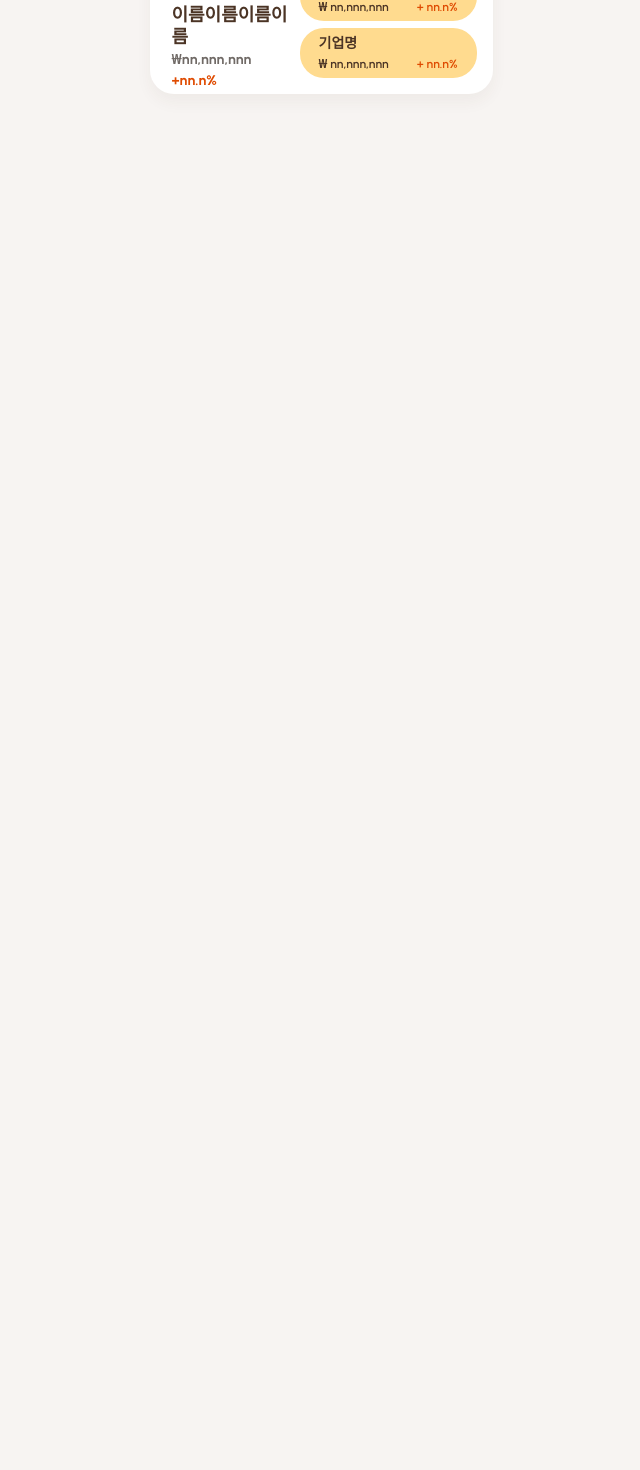
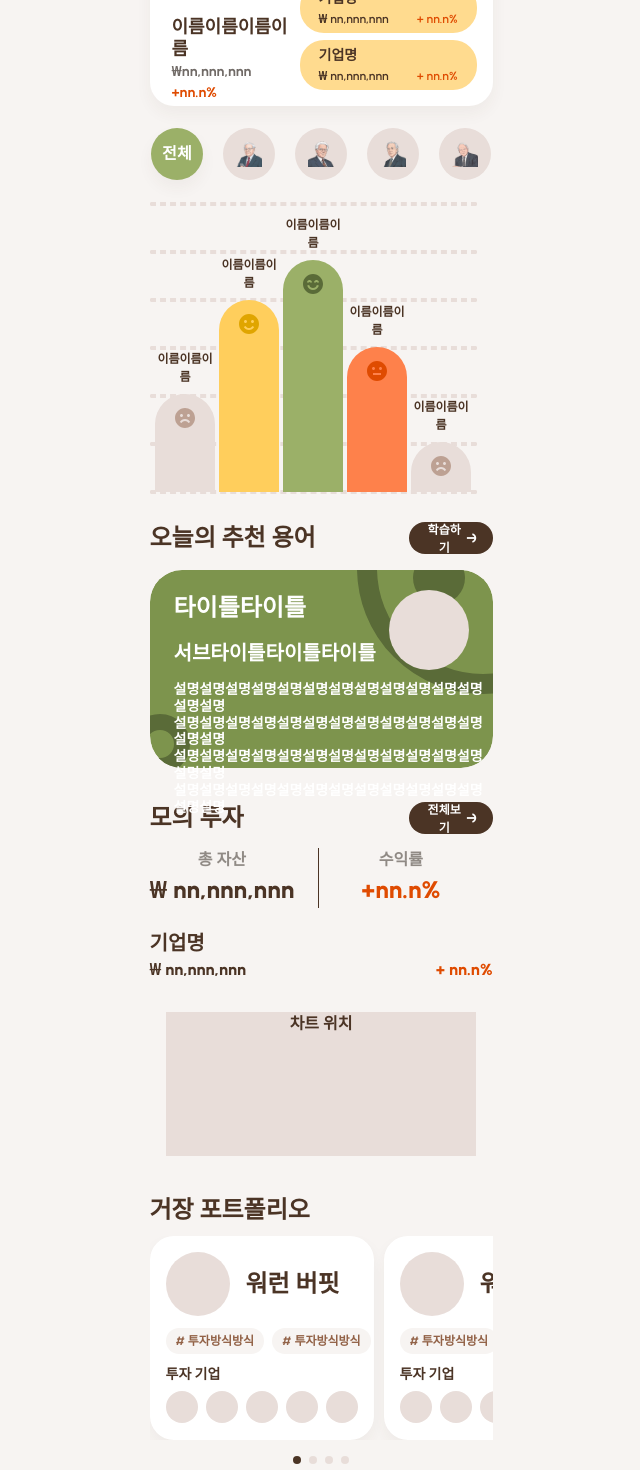
Before and after one commit to MJU-Capstone-Design-1/Jumoney-FE, a Next.js app: page /home in a window 1280 px wide. Shown: the part 500-1970 px from the top of the page, without its empty margins (319-959 px from the left). Before the commit the page ends 800 px from the top, so only its background shows below. Built offline with nearby package versions, Linux system fonts and the light colour scheme; a web font is replaced by a local one.

Commit message:
✨ Feat: 페이지네이션 포트폴리오 카드와 매핑

```diff
--- a/src/app/(main)/home/page.tsx
+++ b/src/app/(main)/home/page.tsx
@@ -1,11 +1,62 @@
+'use client';
+
 import { ProfileIcon } from '@/components/icons/profileIcon';
+import { MasterPortfolio } from '@/features/home/masterPortfolio';
+import { MasterToggle } from '@/features/home/masterToggle';
+import { MockInvestment } from '@/features/home/mockInvestment';
+import { NavigateButton } from '@/features/home/navigateButton';
+import { PortfolioPagination } from '@/features/home/portfolioPagination';
+import { RankingChart } from '@/features/home/rankingChart';
 import { RankProfile } from '@/features/home/rankProfile';
 import { TodayNewsCard } from '@/features/home/todayNewsCard';
+import { TodayTermCard } from '@/features/home/todayTermCard';
+import { useEffect, useRef, useState } from 'react';
 
 export const HomePage = () => {
+  const [activeIndex, setActiveIndex] = useState(0);
+  const scrollRef = useRef<HTMLDivElement>(null);
+
+  useEffect(() => {
+    const handleScroll = () => {
+      const container = scrollRef.current;
+      if (!container) return;
+
+      const { scrollLeft, scrollWidth, clientWidth } = container;
+      const children = Array.from(container.children) as HTMLElement[];
+
+      if (Math.ceil(scrollLeft + clientWidth) >= scrollWidth - 5) {
+        setActiveIndex(children.length - 1);
+        return;
+      }
+
+      let closestIndex = 0;
+      let minDistance = Infinity;
+
+      children.forEach((child, i) => {
+        const rect = child.getBoundingClientRect();
+        const containerRect = container.getBoundingClientRect();
+
+        const childCenter = rect.left + rect.width / 2;
+        const containerCenter = containerRect.left + containerRect.width / 2;
+
+        const distance = Math.abs(childCenter - containerCenter);
+
+        if (distance < minDistance) {
+          minDistance = distance;
+          closestIndex = i;
+        }
+      });
+
+      setActiveIndex(closestIndex);
+    };
+
+    const element = scrollRef.current;
+    element?.addEventListener('scroll', handleScroll);
+    return () => element?.removeEventListener('scroll', handleScroll);
+  }, []);
+
   return (
     <div className='flex h-full flex-col px-[1rem] pt-[1.25rem]'>
-      {/* Header */}
       <header className='flex items-center justify-between'>
         <div className='bg-default ml-[0.25rem] h-[4rem] w-[4rem] rounded-full' />
         <div className='mr-[0.75rem]'>
@@ -13,7 +64,7 @@ export const HomePage = () => {
         </div>
       </header>
       <main className='flex flex-col gap-[0.75rem] pt-[4rem]'>
-        <section>
+        <section className='flex flex-col gap-[0.5rem]'>
           <div className='text-label-md text-secondary2 font-extrabold'>
             오늘의 뉴스
           </div>
@@ -21,11 +72,59 @@ export const HomePage = () => {
             <TodayNewsCard />
           </div>
         </section>
-        <section className='flex flex-col gap-[0.75rem] pt-[1.25rem]'>
+        <section className='flex flex-col gap-[0.75rem] pt-[1.5rem]'>
           <div className='text-label-md text-secondary2 font-extrabold'>
             모의 투자 랭킹
           </div>
           <RankProfile />
+          <div className='pt-[0.625rem]'>
+            <MasterToggle />
+          </div>
+          <div className='pt-[1.5rem]'>
+            <RankingChart />
+          </div>
+        </section>
+        <section className='flex flex-col gap-[0.875rem] pt-[1.75rem]'>
+          <div className='flex items-center justify-between'>
+            <div className='text-label-md text-secondary2 font-extrabold'>
+              오늘의 추천 용어
+            </div>
+            <div>
+              <NavigateButton label='학습하기' />
+            </div>
+          </div>
+          <TodayTermCard />
+        </section>
+        <section className='flex flex-col gap-[0.75rem] pt-[1.25rem]'>
+          <div className='flex items-center justify-between'>
+            <div className='text-label-md text-secondary2 font-extrabold'>
+              모의 투자
+            </div>
+            <div>
+              <NavigateButton label='전체보기' />
+            </div>
+          </div>
+          <MockInvestment />
+        </section>
+        <section className='flex flex-col gap-[0.5rem] pt-[1.5rem]'>
+          <div className='text-label-md text-secondary2 font-extrabold'>
+            거장 포트폴리오
+          </div>
+          <div className='flex w-full flex-col gap-[1rem]'>
+            <div
+              ref={scrollRef}
+              className='scrollbar-hide flex gap-[0.625rem] overflow-x-auto whitespace-nowrap'
+              style={{ scrollSnapType: 'x mandatory' }}
+            >
+              <MasterPortfolio />
+              <MasterPortfolio />
+              <MasterPortfolio />
+              <MasterPortfolio />
+            </div>
+            <div className='mb-[8.3125rem] flex items-center justify-center'>
+              <PortfolioPagination activeIndex={activeIndex} />
+            </div>
+          </div>
         </section>
       </main>
     </div>
--- /dev/null
+++ b/src/features/home/portfolioPagination.tsx
@@ -0,0 +1,19 @@
+export const PortfolioPagination = ({
+  activeIndex,
+}: {
+  activeIndex: number;
+}) => {
+  const totalDots = 4;
+  return (
+    <div className='flex items-center justify-center gap-[0.5rem]'>
+      {Array.from({ length: totalDots }).map((_, index) => (
+        <div
+          key={index}
+          className={`h-[0.5rem] w-[0.5rem] rounded-full transition-colors duration-300 ${
+            index === activeIndex ? 'bg-secondary2' : 'bg-default'
+          }`}
+        />
+      ))}
+    </div>
+  );
+};
```
